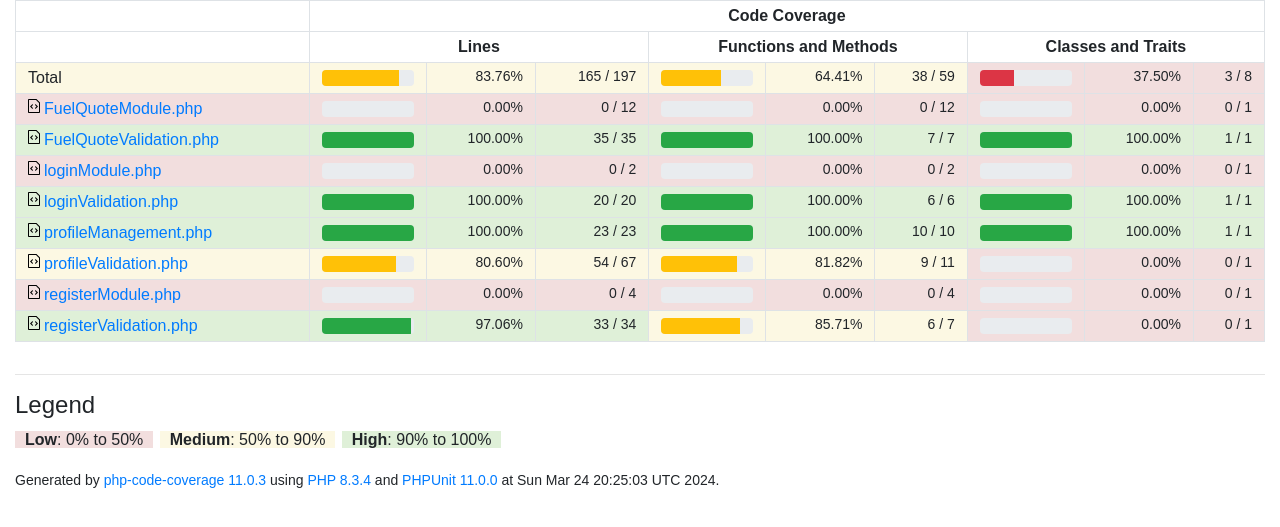
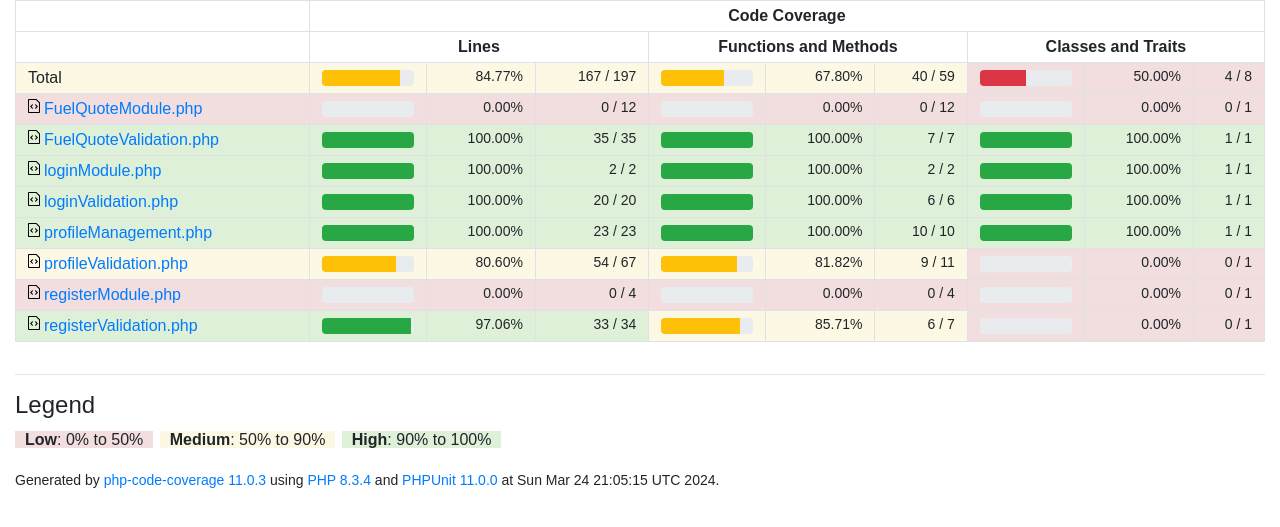
Before and after one commit to tonyhuyle/Fuel-Quote-Project, a PHP site: page /coverage-report/index.html in a window 1280 px wide. Shown: the part 74-601 px from the top of the page. Run offline with PHP 8.4, Linux system fonts and the light colour scheme.

Commit message:
Coverage updates and validation fixes

```diff
--- a/PhpFiles/registerModule.php
+++ b/PhpFiles/registerModule.php
@@ -4,7 +4,7 @@ class userRegister {
     public $servername = "localhost";
     public $user = "JohnDoe123";
     public $pass = "Password";
-    public $confirmPass = "Password";
+    public $confirmPassword = "Password";
 
     public function getUsername(){
         return $this->user;
--- a/coverage-report/FuelQuoteModule.php.html
+++ b/coverage-report/FuelQuoteModule.php.html
@@ -455,7 +455,7 @@
     <h4>Legend</h4>
     <p><span class="legend covered-by-small-tests">Covered by small (and larger) tests</span><span class="legend covered-by-medium-tests">Covered by medium (and large) tests</span><span class="legend covered-by-large-tests">Covered by large tests (and tests of unknown size)</span><span class="legend not-covered">Not covered</span><span class="legend not-coverable">Not coverable</span></p>
     <p>
-     <small>Generated by <a href="https://github.com/sebastianbergmann/php-code-coverage" target="_top">php-code-coverage 11.0.3</a> using <a href="https://www.php.net/" target="_top">PHP 8.3.4</a> and <a href="https://phpunit.de/">PHPUnit 11.0.0</a> at Sun Mar 24 20:25:03 UTC 2024.</small>
+     <small>Generated by <a href="https://github.com/sebastianbergmann/php-code-coverage" target="_top">php-code-coverage 11.0.3</a> using <a href="https://www.php.net/" target="_top">PHP 8.3.4</a> and <a href="https://phpunit.de/">PHPUnit 11.0.0</a> at Sun Mar 24 21:05:15 UTC 2024.</small>
     </p>
     <a title="Back to the top" id="toplink" href="#">
         <svg xmlns="http://www.w3.org/2000/svg" width="12" height="16" viewBox="0 0 12 16"><path fill-rule="evenodd" d="M12 11L6 5l-6 6h12z"/></svg>
--- a/coverage-report/FuelQuoteValidation.php.html
+++ b/coverage-report/FuelQuoteValidation.php.html
@@ -363,7 +363,7 @@
     <h4>Legend</h4>
     <p><span class="legend covered-by-small-tests">Covered by small (and larger) tests</span><span class="legend covered-by-medium-tests">Covered by medium (and large) tests</span><span class="legend covered-by-large-tests">Covered by large tests (and tests of unknown size)</span><span class="legend not-covered">Not covered</span><span class="legend not-coverable">Not coverable</span></p>
     <p>
-     <small>Generated by <a href="https://github.com/sebastianbergmann/php-code-coverage" target="_top">php-code-coverage 11.0.3</a> using <a href="https://www.php.net/" target="_top">PHP 8.3.4</a> and <a href="https://phpunit.de/">PHPUnit 11.0.0</a> at Sun Mar 24 20:25:03 UTC 2024.</small>
+     <small>Generated by <a href="https://github.com/sebastianbergmann/php-code-coverage" target="_top">php-code-coverage 11.0.3</a> using <a href="https://www.php.net/" target="_top">PHP 8.3.4</a> and <a href="https://phpunit.de/">PHPUnit 11.0.0</a> at Sun Mar 24 21:05:15 UTC 2024.</small>
     </p>
     <a title="Back to the top" id="toplink" href="#">
         <svg xmlns="http://www.w3.org/2000/svg" width="12" height="16" viewBox="0 0 12 16"><path fill-rule="evenodd" d="M12 11L6 5l-6 6h12z"/></svg>
--- a/coverage-report/index.html
+++ b/coverage-report/index.html
@@ -44,29 +44,29 @@
       <tr>
        <td class="warning">Total</td>
        <td class="warning big">       <div class="progress">
-         <div class="progress-bar bg-warning" role="progressbar" aria-valuenow="83.76" aria-valuemin="0" aria-valuemax="100" style="width: 83.76%">
-           <span class="sr-only">83.76% covered (warning)</span>
+         <div class="progress-bar bg-warning" role="progressbar" aria-valuenow="84.77" aria-valuemin="0" aria-valuemax="100" style="width: 84.77%">
+           <span class="sr-only">84.77% covered (warning)</span>
          </div>
        </div>
 </td>
-       <td class="warning small"><div align="right">83.76%</div></td>
-       <td class="warning small"><div align="right">165&nbsp;/&nbsp;197</div></td>
+       <td class="warning small"><div align="right">84.77%</div></td>
+       <td class="warning small"><div align="right">167&nbsp;/&nbsp;197</div></td>
        <td class="warning big">       <div class="progress">
-         <div class="progress-bar bg-warning" role="progressbar" aria-valuenow="64.41" aria-valuemin="0" aria-valuemax="100" style="width: 64.41%">
-           <span class="sr-only">64.41% covered (warning)</span>
+         <div class="progress-bar bg-warning" role="progressbar" aria-valuenow="67.80" aria-valuemin="0" aria-valuemax="100" style="width: 67.80%">
+           <span class="sr-only">67.80% covered (warning)</span>
          </div>
        </div>
 </td>
-       <td class="warning small"><div align="right">64.41%</div></td>
-       <td class="warning small"><div align="right">38&nbsp;/&nbsp;59</div></td>
+       <td class="warning small"><div align="right">67.80%</div></td>
+       <td class="warning small"><div align="right">40&nbsp;/&nbsp;59</div></td>
        <td class="danger big">       <div class="progress">
-         <div class="progress-bar bg-danger" role="progressbar" aria-valuenow="37.50" aria-valuemin="0" aria-valuemax="100" style="width: 37.50%">
-           <span class="sr-only">37.50% covered (danger)</span>
+         <div class="progress-bar bg-danger" role="progressbar" aria-valuenow="50.00" aria-valuemin="0" aria-valuemax="100" style="width: 50.00%">
+           <span class="sr-only">50.00% covered (danger)</span>
          </div>
        </div>
 </td>
-       <td class="danger small"><div align="right">37.50%</div></td>
-       <td class="danger small"><div align="right">3&nbsp;/&nbsp;8</div></td>
+       <td class="danger small"><div align="right">50.00%</div></td>
+       <td class="danger small"><div align="right">4&nbsp;/&nbsp;8</div></td>
       </tr>
 
       <tr>
@@ -126,31 +126,31 @@
       </tr>
 
       <tr>
-       <td class="danger"><img src="_icons/file-code.svg" class="octicon" /><a href="loginModule.php.html">loginModule.php</a></td>
-       <td class="danger big">       <div class="progress">
-         <div class="progress-bar bg-danger" role="progressbar" aria-valuenow="0.00" aria-valuemin="0" aria-valuemax="100" style="width: 0.00%">
-           <span class="sr-only">0.00% covered (danger)</span>
+       <td class="success"><img src="_icons/file-code.svg" class="octicon" /><a href="loginModule.php.html">loginModule.php</a></td>
+       <td class="success big">       <div class="progress">
+         <div class="progress-bar bg-success" role="progressbar" aria-valuenow="100.00" aria-valuemin="0" aria-valuemax="100" style="width: 100.00%">
+           <span class="sr-only">100.00% covered (success)</span>
          </div>
        </div>
 </td>
-       <td class="danger small"><div align="right">0.00%</div></td>
-       <td class="danger small"><div align="right">0&nbsp;/&nbsp;2</div></td>
-       <td class="danger big">       <div class="progress">
-         <div class="progress-bar bg-danger" role="progressbar" aria-valuenow="0.00" aria-valuemin="0" aria-valuemax="100" style="width: 0.00%">
-           <span class="sr-only">0.00% covered (danger)</span>
+       <td class="success small"><div align="right">100.00%</div></td>
+       <td class="success small"><div align="right">2&nbsp;/&nbsp;2</div></td>
+       <td class="success big">       <div class="progress">
+         <div class="progress-bar bg-success" role="progressbar" aria-valuenow="100.00" aria-valuemin="0" aria-valuemax="100" style="width: 100.00%">
+           <span class="sr-only">100.00% covered (success)</span>
          </div>
        </div>
 </td>
-       <td class="danger small"><div align="right">0.00%</div></td>
-       <td class="danger small"><div align="right">0&nbsp;/&nbsp;2</div></td>
-       <td class="danger big">       <div class="progress">
-         <div class="progress-bar bg-danger" role="progressbar" aria-valuenow="0.00" aria-valuemin="0" aria-valuemax="100" style="width: 0.00%">
-           <span class="sr-only">0.00% covered (danger)</span>
+       <td class="success small"><div align="right">100.00%</div></td>
+       <td class="success small"><div align="right">2&nbsp;/&nbsp;2</div></td>
+       <td class="success big">       <div class="progress">
+         <div class="progress-bar bg-success" role="progressbar" aria-valuenow="100.00" aria-valuemin="0" aria-valuemax="100" style="width: 100.00%">
+           <span class="sr-only">100.00% covered (success)</span>
          </div>
        </div>
 </td>
-       <td class="danger small"><div align="right">0.00%</div></td>
-       <td class="danger small"><div align="right">0&nbsp;/&nbsp;1</div></td>
+       <td class="success small"><div align="right">100.00%</div></td>
+       <td class="success small"><div align="right">1&nbsp;/&nbsp;1</div></td>
       </tr>
 
       <tr>
@@ -306,7 +306,7 @@
      <span class="success"><strong>High</strong>: 90% to 100%</span>
     </p>
     <p>
-     <small>Generated by <a href="https://github.com/sebastianbergmann/php-code-coverage" target="_top">php-code-coverage 11.0.3</a> using <a href="https://www.php.net/" target="_top">PHP 8.3.4</a> and <a href="https://phpunit.de/">PHPUnit 11.0.0</a> at Sun Mar 24 20:25:03 UTC 2024.</small>
+     <small>Generated by <a href="https://github.com/sebastianbergmann/php-code-coverage" target="_top">php-code-coverage 11.0.3</a> using <a href="https://www.php.net/" target="_top">PHP 8.3.4</a> and <a href="https://phpunit.de/">PHPUnit 11.0.0</a> at Sun Mar 24 21:05:15 UTC 2024.</small>
     </p>
    </footer>
   </div>
--- a/coverage-report/loginValidation.php.html
+++ b/coverage-report/loginValidation.php.html
@@ -323,7 +323,7 @@
     <h4>Legend</h4>
     <p><span class="legend covered-by-small-tests">Covered by small (and larger) tests</span><span class="legend covered-by-medium-tests">Covered by medium (and large) tests</span><span class="legend covered-by-large-tests">Covered by large tests (and tests of unknown size)</span><span class="legend not-covered">Not covered</span><span class="legend not-coverable">Not coverable</span></p>
     <p>
-     <small>Generated by <a href="https://github.com/sebastianbergmann/php-code-coverage" target="_top">php-code-coverage 11.0.3</a> using <a href="https://www.php.net/" target="_top">PHP 8.3.4</a> and <a href="https://phpunit.de/">PHPUnit 11.0.0</a> at Sun Mar 24 20:25:03 UTC 2024.</small>
+     <small>Generated by <a href="https://github.com/sebastianbergmann/php-code-coverage" target="_top">php-code-coverage 11.0.3</a> using <a href="https://www.php.net/" target="_top">PHP 8.3.4</a> and <a href="https://phpunit.de/">PHPUnit 11.0.0</a> at Sun Mar 24 21:05:15 UTC 2024.</small>
     </p>
     <a title="Back to the top" id="toplink" href="#">
         <svg xmlns="http://www.w3.org/2000/svg" width="12" height="16" viewBox="0 0 12 16"><path fill-rule="evenodd" d="M12 11L6 5l-6 6h12z"/></svg>
--- a/coverage-report/profileManagement.php.html
+++ b/coverage-report/profileManagement.php.html
@@ -424,7 +424,7 @@
     <h4>Legend</h4>
     <p><span class="legend covered-by-small-tests">Covered by small (and larger) tests</span><span class="legend covered-by-medium-tests">Covered by medium (and large) tests</span><span class="legend covered-by-large-tests">Covered by large tests (and tests of unknown size)</span><span class="legend not-covered">Not covered</span><span class="legend not-coverable">Not coverable</span></p>
     <p>
-     <small>Generated by <a href="https://github.com/sebastianbergmann/php-code-coverage" target="_top">php-code-coverage 11.0.3</a> using <a href="https://www.php.net/" target="_top">PHP 8.3.4</a> and <a href="https://phpunit.de/">PHPUnit 11.0.0</a> at Sun Mar 24 20:25:03 UTC 2024.</small>
+     <small>Generated by <a href="https://github.com/sebastianbergmann/php-code-coverage" target="_top">php-code-coverage 11.0.3</a> using <a href="https://www.php.net/" target="_top">PHP 8.3.4</a> and <a href="https://phpunit.de/">PHPUnit 11.0.0</a> at Sun Mar 24 21:05:15 UTC 2024.</small>
     </p>
     <a title="Back to the top" id="toplink" href="#">
         <svg xmlns="http://www.w3.org/2000/svg" width="12" height="16" viewBox="0 0 12 16"><path fill-rule="evenodd" d="M12 11L6 5l-6 6h12z"/></svg>
--- a/coverage-report/profileValidation.php.html
+++ b/coverage-report/profileValidation.php.html
@@ -511,7 +511,7 @@
     <h4>Legend</h4>
     <p><span class="legend covered-by-small-tests">Covered by small (and larger) tests</span><span class="legend covered-by-medium-tests">Covered by medium (and large) tests</span><span class="legend covered-by-large-tests">Covered by large tests (and tests of unknown size)</span><span class="legend not-covered">Not covered</span><span class="legend not-coverable">Not coverable</span></p>
     <p>
-     <small>Generated by <a href="https://github.com/sebastianbergmann/php-code-coverage" target="_top">php-code-coverage 11.0.3</a> using <a href="https://www.php.net/" target="_top">PHP 8.3.4</a> and <a href="https://phpunit.de/">PHPUnit 11.0.0</a> at Sun Mar 24 20:25:03 UTC 2024.</small>
+     <small>Generated by <a href="https://github.com/sebastianbergmann/php-code-coverage" target="_top">php-code-coverage 11.0.3</a> using <a href="https://www.php.net/" target="_top">PHP 8.3.4</a> and <a href="https://phpunit.de/">PHPUnit 11.0.0</a> at Sun Mar 24 21:05:15 UTC 2024.</small>
     </p>
     <a title="Back to the top" id="toplink" href="#">
         <svg xmlns="http://www.w3.org/2000/svg" width="12" height="16" viewBox="0 0 12 16"><path fill-rule="evenodd" d="M12 11L6 5l-6 6h12z"/></svg>
--- a/coverage-report/registerModule.php.html
+++ b/coverage-report/registerModule.php.html
@@ -229,7 +229,7 @@
     <h4>Legend</h4>
     <p><span class="legend covered-by-small-tests">Covered by small (and larger) tests</span><span class="legend covered-by-medium-tests">Covered by medium (and large) tests</span><span class="legend covered-by-large-tests">Covered by large tests (and tests of unknown size)</span><span class="legend not-covered">Not covered</span><span class="legend not-coverable">Not coverable</span></p>
     <p>
-     <small>Generated by <a href="https://github.com/sebastianbergmann/php-code-coverage" target="_top">php-code-coverage 11.0.3</a> using <a href="https://www.php.net/" target="_top">PHP 8.3.4</a> and <a href="https://phpunit.de/">PHPUnit 11.0.0</a> at Sun Mar 24 20:25:03 UTC 2024.</small>
+     <small>Generated by <a href="https://github.com/sebastianbergmann/php-code-coverage" target="_top">php-code-coverage 11.0.3</a> using <a href="https://www.php.net/" target="_top">PHP 8.3.4</a> and <a href="https://phpunit.de/">PHPUnit 11.0.0</a> at Sun Mar 24 21:05:15 UTC 2024.</small>
     </p>
     <a title="Back to the top" id="toplink" href="#">
         <svg xmlns="http://www.w3.org/2000/svg" width="12" height="16" viewBox="0 0 12 16"><path fill-rule="evenodd" d="M12 11L6 5l-6 6h12z"/></svg>
--- a/coverage-report/registerValidation.php.html
+++ b/coverage-report/registerValidation.php.html
@@ -367,7 +367,7 @@
     <h4>Legend</h4>
     <p><span class="legend covered-by-small-tests">Covered by small (and larger) tests</span><span class="legend covered-by-medium-tests">Covered by medium (and large) tests</span><span class="legend covered-by-large-tests">Covered by large tests (and tests of unknown size)</span><span class="legend not-covered">Not covered</span><span class="legend not-coverable">Not coverable</span></p>
     <p>
-     <small>Generated by <a href="https://github.com/sebastianbergmann/php-code-coverage" target="_top">php-code-coverage 11.0.3</a> using <a href="https://www.php.net/" target="_top">PHP 8.3.4</a> and <a href="https://phpunit.de/">PHPUnit 11.0.0</a> at Sun Mar 24 20:25:03 UTC 2024.</small>
+     <small>Generated by <a href="https://github.com/sebastianbergmann/php-code-coverage" target="_top">php-code-coverage 11.0.3</a> using <a href="https://www.php.net/" target="_top">PHP 8.3.4</a> and <a href="https://phpunit.de/">PHPUnit 11.0.0</a> at Sun Mar 24 21:05:15 UTC 2024.</small>
     </p>
     <a title="Back to the top" id="toplink" href="#">
         <svg xmlns="http://www.w3.org/2000/svg" width="12" height="16" viewBox="0 0 12 16"><path fill-rule="evenodd" d="M12 11L6 5l-6 6h12z"/></svg>
```
Also changed, not shown: coverage-report/dashboard.html (+5 -8 lines), coverage-report/loginModule.php.html (+64 -64 lines), tests/registerModuleTest.php (added, +14 -0 lines), 2 other files.
